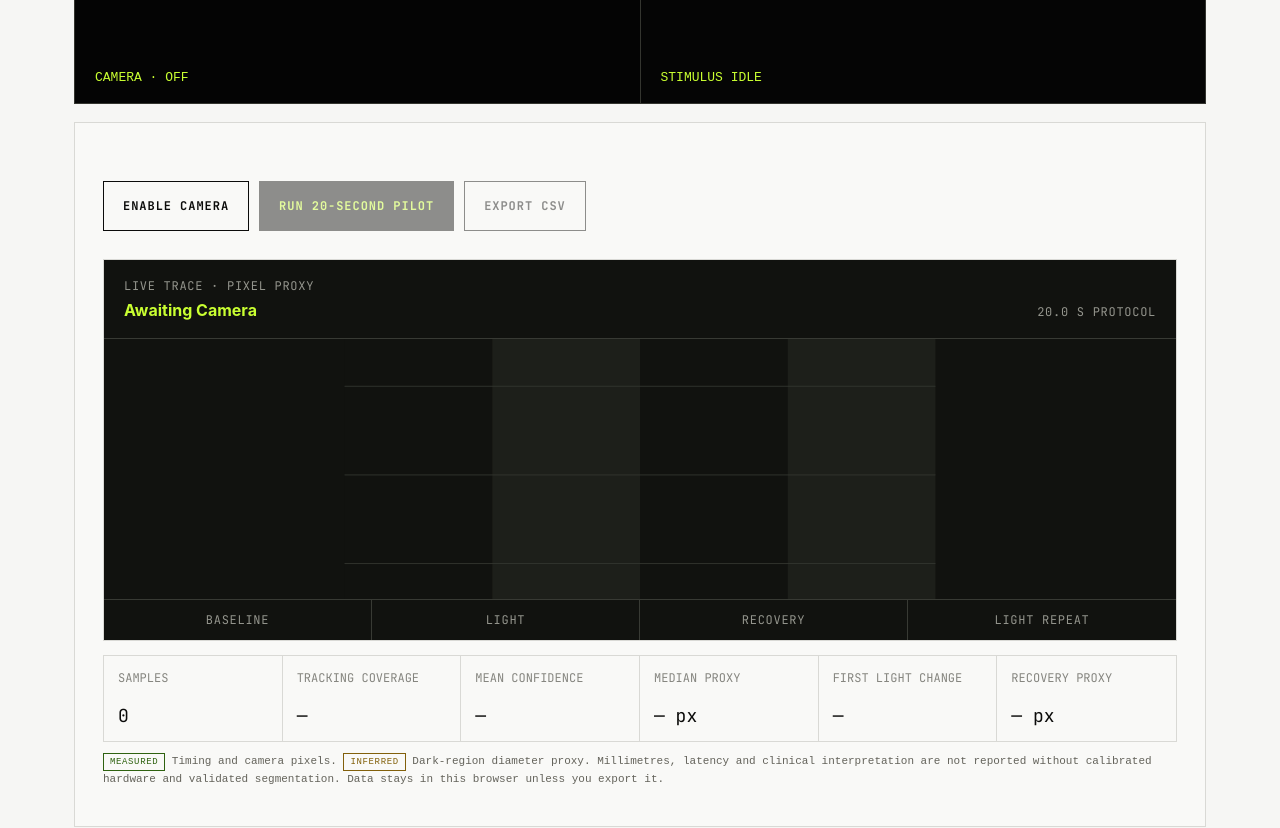
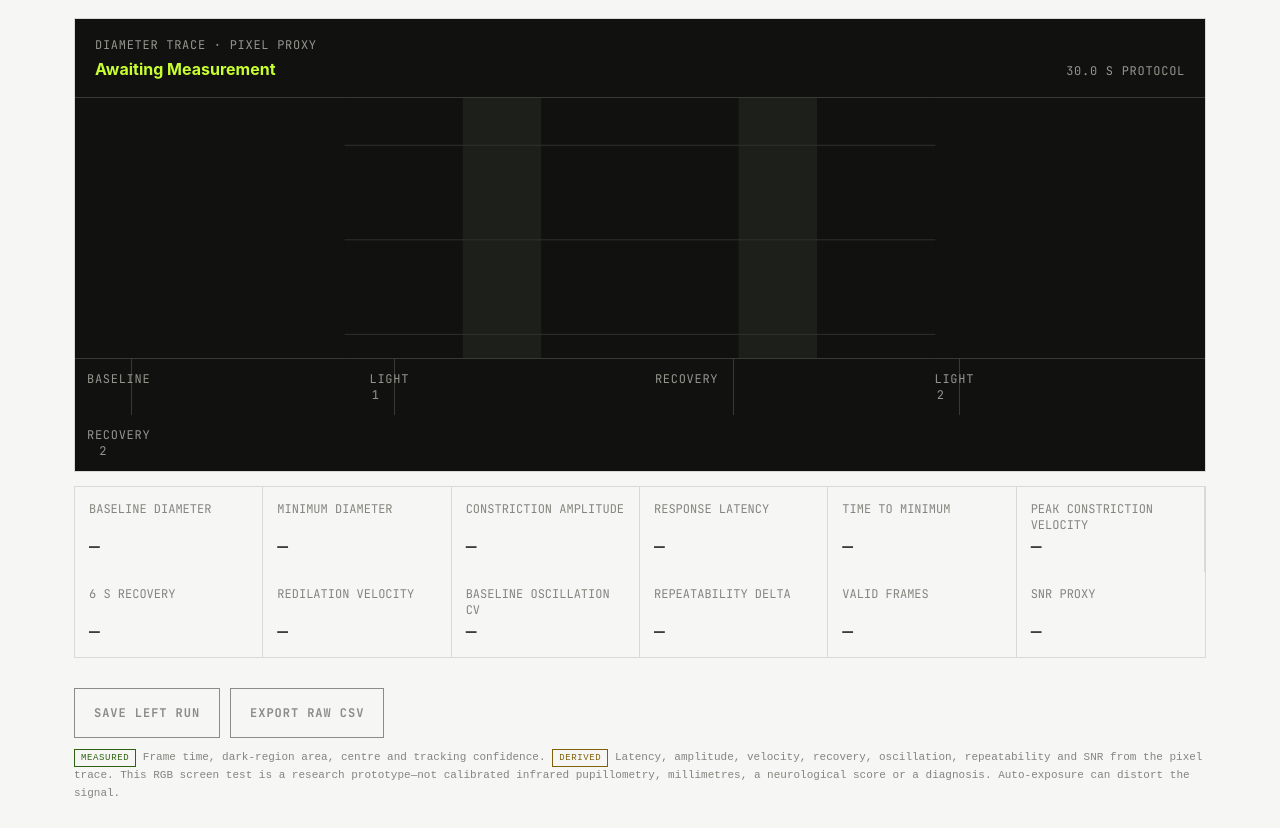
Before and after one commit to denizirban/irispectra-research-platform, a Next.js app: page /pupillometry in a window 1280 px wide. Shown: the part 1100-1928 px from the top of the page. Built offline with nearby package versions, Linux system fonts and the light colour scheme; a web font is replaced by a local one.

Commit message:
Upgrade components/pupil-protocol.tsx measurement experience

```diff
--- a/components/pupil-protocol.tsx
+++ b/components/pupil-protocol.tsx
@@ -1,18 +1,72 @@
 "use client"
 
-import { useEffect, useRef, useState } from "react"
+import { useEffect, useMemo, useRef, useState } from "react"
 
-type Sample = { t_ms: number; phase: string; diameter_px: number | null; confidence: number }
+type Side = "left" | "right"
+type Sample = { t_ms: number; phase: string; diameter_px: number | null; confidence: number; centre_x: number | null; centre_y: number | null }
+type Summary = {
+  side: Side; sample_count: number; coverage_pct: number; confidence: number; baseline_px: number | null; minimum_px: number | null
+  constriction_amplitude_pct: number | null; constriction_latency_ms: number | null; time_to_minimum_ms: number | null
+  peak_constriction_velocity_px_s: number | null; recovery_6s_pct: number | null; redilation_velocity_px_s: number | null
+  oscillation_cv_pct: number | null; repeatability_delta_pct: number | null; snr_proxy: number | null
+}
+
+const totalDuration = 30000
 const phases = [
-  { name: "baseline", from: 0, to: 5000, bright: false },
-  { name: "light", from: 5000, to: 10000, bright: true },
-  { name: "recovery", from: 10000, to: 15000, bright: false },
-  { name: "light_repeat", from: 15000, to: 20000, bright: true },
+  { name: "baseline", label: "baseline", from: 0, to: 6000, bright: false },
+  { name: "light", label: "light 1", from: 6000, to: 10000, bright: true },
+  { name: "recovery", label: "recovery", from: 10000, to: 20000, bright: false },
+  { name: "light_repeat", label: "light 2", from: 20000, to: 24000, bright: true },
+  { name: "recovery_repeat", label: "recovery 2", from: 24000, to: 30000, bright: false },
 ]
+const valid = (sample: Sample) => sample.diameter_px !== null && sample.confidence >= .4
+const percentile = (values: number[], p: number) => {
+  if (!values.length) return null
+  const sorted = [...values].sort((a, b) => a - b)
+  return sorted[Math.max(0, Math.min(sorted.length - 1, Math.round((sorted.length - 1) * p)))]
+}
+const medianFor = (samples: Sample[], phase: string, offset = 0) => {
+  const start = phases.find(item => item.name === phase)?.from || 0
+  return percentile(samples.filter(sample => sample.phase === phase && sample.t_ms >= start + offset && valid(sample)).map(sample => sample.diameter_px!), .5)
+}
 
-function phaseMedian(samples: Sample[], name: string) {
-  const values = samples.filter(sample => sample.phase === name && sample.diameter_px !== null && sample.confidence >= .35).map(sample => sample.diameter_px!).sort((a, b) => a - b)
-  return values.length ? values[Math.floor(values.length / 2)] : null
+function summarize(samples: Sample[], side: Side): Summary {
+  const usable = samples.filter(valid), baseline = medianFor(samples, "baseline", 1500)
+  const firstLight = samples.filter(sample => sample.phase === "light" && valid(sample))
+  const secondLight = samples.filter(sample => sample.phase === "light_repeat" && valid(sample))
+  const minimum = percentile(firstLight.map(sample => sample.diameter_px!), .05)
+  const secondMinimum = percentile(secondLight.map(sample => sample.diameter_px!), .05)
+  const amplitude = baseline && minimum !== null ? Math.max(0, (baseline - minimum) / baseline * 100) : null
+  const secondAmplitude = baseline && secondMinimum !== null ? Math.max(0, (baseline - secondMinimum) / baseline * 100) : null
+  const onsetThreshold = baseline ? baseline * .97 : null
+  const latencySample = onsetThreshold === null ? undefined : firstLight.find((sample, index) => sample.diameter_px! <= onsetThreshold && firstLight[index + 1]?.diameter_px !== null && (firstLight[index + 1]?.diameter_px || Infinity) <= onsetThreshold)
+  const minSample = minimum === null ? undefined : firstLight.reduce<Sample | undefined>((best, sample) => !best || Math.abs(sample.diameter_px! - minimum) < Math.abs(best.diameter_px! - minimum) ? sample : best, undefined)
+  const constrictionVelocities: number[] = [], redilationVelocities: number[] = []
+  for (let index = 1; index < usable.length; index++) {
+    const previous = usable[index - 1], current = usable[index], dt = (current.t_ms - previous.t_ms) / 1000
+    if (dt <= 0 || dt > .35) continue
+    const velocity = (current.diameter_px! - previous.diameter_px!) / dt
+    if (current.phase === "light" && velocity < 0) constrictionVelocities.push(-velocity)
+    if (current.phase === "recovery" && velocity > 0) redilationVelocities.push(velocity)
+  }
+  const recoveryEnd = percentile(samples.filter(sample => sample.phase === "recovery" && sample.t_ms >= 15500 && valid(sample)).map(sample => sample.diameter_px!), .5)
+  const recovery = baseline && minimum !== null && recoveryEnd !== null && baseline > minimum ? Math.max(0, Math.min(140, (recoveryEnd - minimum) / (baseline - minimum) * 100)) : null
+  const baselineValues = samples.filter(sample => sample.phase === "baseline" && sample.t_ms >= 1500 && valid(sample)).map(sample => sample.diameter_px!)
+  const baselineMean = baselineValues.length ? baselineValues.reduce((sum, value) => sum + value, 0) / baselineValues.length : null
+  const baselineSd = baselineMean === null ? null : Math.sqrt(baselineValues.reduce((sum, value) => sum + (value - baselineMean) ** 2, 0) / baselineValues.length)
+  const signal = baseline !== null && minimum !== null ? Math.abs(baseline - minimum) : null
+  return {
+    side, sample_count: samples.length, coverage_pct: samples.length ? usable.length / samples.length * 100 : 0,
+    confidence: usable.length ? usable.reduce((sum, sample) => sum + sample.confidence, 0) / usable.length : 0,
+    baseline_px: baseline, minimum_px: minimum, constriction_amplitude_pct: amplitude,
+    constriction_latency_ms: latencySample ? latencySample.t_ms - 6000 : null,
+    time_to_minimum_ms: minSample ? minSample.t_ms - 6000 : null,
+    peak_constriction_velocity_px_s: percentile(constrictionVelocities, .9), recovery_6s_pct: recovery,
+    redilation_velocity_px_s: percentile(redilationVelocities, .5),
+    oscillation_cv_pct: baselineMean && baselineSd !== null ? baselineSd / baselineMean * 100 : null,
+    repeatability_delta_pct: amplitude !== null && secondAmplitude !== null ? Math.abs(amplitude - secondAmplitude) : null,
+    snr_proxy: signal !== null && baselineSd && baselineSd > 0 ? signal / baselineSd : null,
+  }
 }
 
 function estimate(video: HTMLVideoElement, canvas: HTMLCanvasElement) {
@@ -20,99 +74,108 @@ function estimate(video: HTMLVideoElement, canvas: HTMLCanvasElement) {
   canvas.width = w; canvas.height = h
   const ctx = canvas.getContext("2d", { willReadFrequently: true })!
   ctx.drawImage(video, 0, 0, w, h)
-  const rgba = ctx.getImageData(0, 0, w, h).data
-  const gray = new Uint8Array(w * h)
-  let darkest = 255, seed = Math.floor(h / 2) * w + Math.floor(w / 2)
-  for (let y = 20; y < h - 20; y++) for (let x = 28; x < w - 28; x++) {
-    const i = y * w + x, p = i * 4
-    const g = Math.round(.2126 * rgba[p] + .7152 * rgba[p + 1] + .0722 * rgba[p + 2]); gray[i] = g
-    const centerPenalty = Math.hypot(x - w / 2, y - h / 2) * .38
-    if (g + centerPenalty < darkest) { darkest = g + centerPenalty; seed = i }
+  const rgba = ctx.getImageData(0, 0, w, h).data, gray = new Uint8Array(w * h)
+  let darkest = 999, seed = Math.floor(h / 2) * w + Math.floor(w / 2)
+  for (let y = 16; y < h - 16; y++) for (let x = 24; x < w - 24; x++) {
+    const index = y * w + x, pixel = index * 4
+    const value = Math.round(.2126 * rgba[pixel] + .7152 * rgba[pixel + 1] + .0722 * rgba[pixel + 2]); gray[index] = value
+    const penalty = Math.hypot((x - w / 2) / w, (y - h / 2) / h) * 80
+    if (value + penalty < darkest) { darkest = value + penalty; seed = index }
   }
-  const threshold = Math.min(85, gray[seed] + 28)
-  const queue = new Int32Array(w * h); const seen = new Uint8Array(w * h)
-  let head = 0, tail = 0, area = 0, minX = w, maxX = 0, minY = h, maxY = 0
+  const threshold = Math.min(92, gray[seed] + 30), queue = new Int32Array(w * h), seen = new Uint8Array(w * h)
+  let head = 0, tail = 0, area = 0, minX = w, maxX = 0, minY = h, maxY = 0, sumX = 0, sumY = 0, perimeter = 0
   queue[tail++] = seed; seen[seed] = 1
-  while (head < tail && area < w * h * .25) {
-    const i = queue[head++], x = i % w, y = Math.floor(i / w)
-    if (gray[i] > threshold || x < 20 || x >= w - 20 || y < 12 || y >= h - 12) continue
-    area++; minX = Math.min(minX, x); maxX = Math.max(maxX, x); minY = Math.min(minY, y); maxY = Math.max(maxY, y)
-    for (const n of [i - 1, i + 1, i - w, i + w]) if (n > 0 && n < seen.length && !seen[n]) { seen[n] = 1; queue[tail++] = n }
+  while (head < tail && area < w * h * .22) {
+    const index = queue[head++], x = index % w, y = Math.floor(index / w)
+    if (gray[index] > threshold || x < 18 || x >= w - 18 || y < 10 || y >= h - 10) continue
+    area++; sumX += x; sumY += y; minX = Math.min(minX, x); maxX = Math.max(maxX, x); minY = Math.min(minY, y); maxY = Math.max(maxY, y)
+    for (const neighbour of [index - 1, index + 1, index - w, index + w]) {
+      if (neighbour <= 0 || neighbour >= seen.length || gray[neighbour] > threshold) perimeter++
+      else if (!seen[neighbour]) { seen[neighbour] = 1; queue[tail++] = neighbour }
+    }
   }
   const width = maxX - minX + 1, height = maxY - minY + 1
-  const circularity = area > 0 ? Math.min(width, height) / Math.max(width, height) : 0
-  const plausible = area > 80 && width > 8 && width < 100 && height > 8 && height < 100
-  return { diameter: plausible ? 2 * Math.sqrt(area / Math.PI) : null, confidence: plausible ? Math.min(1, circularity * Math.min(1, area / 500)) : 0 }
+  const aspect = area > 0 ? Math.min(width, height) / Math.max(width, height) : 0
+  const circularity = area > 0 ? Math.min(1, 4 * Math.PI * area / Math.max(1, perimeter ** 2)) : 0
+  const plausible = area > 75 && area < 3300 && width > 8 && width < 92 && height > 8 && height < 92 && aspect > .48
+  const confidence = plausible ? Math.min(1, .38 * aspect + .34 * circularity + .28 * Math.min(1, area / 420)) : 0
+  return { diameter: plausible ? 2 * Math.sqrt(area / Math.PI) : null, confidence, centreX: plausible ? sumX / area / w : null, centreY: plausible ? sumY / area / h : null }
 }
 
+const display = (value: number | null, unit = "", digits = 1) => value === null || !Number.isFinite(value) ? "—" : `${value.toFixed(digits)}${unit}`
+
 export function PupilProtocol() {
-  const video = useRef<HTMLVideoElement>(null), canvas = useRef<HTMLCanvasElement>(null), stream = useRef<MediaStream | null>(null)
+  const video = useRef<HTMLVideoElement>(null), canvas = useRef<HTMLCanvasElement>(null), stream = useRef<MediaStream | null>(null), timer = useRef<number | null>(null)
   const [camera, setCamera] = useState<"off" | "ready" | "error">("off")
   const [running, setRunning] = useState(false), [elapsed, setElapsed] = useState(0), [samples, setSamples] = useState<Sample[]>([])
-  const [message, setMessage] = useState("")
-  const phase = phases.find(p => elapsed >= p.from && elapsed < p.to) || phases[phases.length - 1]
+  const [side, setSide] = useState<Side>("left"), [runs, setRuns] = useState<Partial<Record<Side, Summary>>>({}), [message, setMessage] = useState("")
+  const phase = phases.find(item => elapsed >= item.from && elapsed < item.to) || phases[phases.length - 1]
+  const summary = useMemo(() => summarize(samples, side), [samples, side])
 
-  useEffect(() => () => stream.current?.getTracks().forEach(track => track.stop()), [])
-
+  useEffect(() => () => { stream.current?.getTracks().forEach(track => track.stop()); if (timer.current) window.clearInterval(timer.current) }, [])
   async function enable() {
     setMessage("")
     try {
-      const media = await navigator.mediaDevices.getUserMedia({ video: { facingMode: "user", width: { ideal: 1280 }, height: { ideal: 720 } }, audio: false })
+      const media = await navigator.mediaDevices.getUserMedia({ video: { facingMode: "user", width: { ideal: 1280 }, height: { ideal: 720 }, frameRate: { ideal: 30 } }, audio: false })
       stream.current = media; if (video.current) { video.current.srcObject = media; await video.current.play() }; setCamera("ready")
     } catch { setCamera("error"); setMessage("Camera access failed. Check browser permission and use HTTPS.") }
   }
-
   function run() {
     if (camera !== "ready" || !video.current || !canvas.current) return
     setSamples([]); setElapsed(0); setRunning(true); setMessage("")
     const start = performance.now()
-    const timer = window.setInterval(() => {
+    timer.current = window.setInterval(() => {
       const t = performance.now() - start
-      if (t >= 20000) { window.clearInterval(timer); setElapsed(20000); setRunning(false); setMessage("Protocol complete. Inspect tracking confidence before exporting."); return }
+      if (t >= totalDuration) { if (timer.current) window.clearInterval(timer.current); timer.current = null; setElapsed(totalDuration); setRunning(false); setMessage("Capture complete. Review coverage and confidence before interpreting response proxies."); return }
       setElapsed(t)
-      const current = phases.find(p => t >= p.from && t < p.to) || phases[3]
-      const reading = estimate(video.current!, canvas.current!)
-      setSamples(old => [...old, { t_ms: Math.round(t), phase: current.name, diameter_px: reading.diameter ? Number(reading.diameter.toFixed(2)) : null, confidence: Number(reading.confidence.toFixed(3)) }])
-    }, 250)
+      const current = phases.find(item => t >= item.from && t < item.to) || phases[phases.length - 1], reading = estimate(video.current!, canvas.current!)
+      setSamples(old => [...old, { t_ms: Math.round(t), phase: current.name, diameter_px: reading.diameter === null ? null : Number(reading.diameter.toFixed(2)), confidence: Number(reading.confidence.toFixed(3)), centre_x: reading.centreX === null ? null : Number(reading.centreX.toFixed(3)), centre_y: reading.centreY === null ? null : Number(reading.centreY.toFixed(3)) }])
+    }, 80)
   }
+  function saveRun() { if (!samples.length || running) return; setRuns(value => ({ ...value, [side]: summary })); setMessage(`${side === "left" ? "Left" : "Right"} run stored in this browser. Switch eye to capture bilateral asymmetry.`) }
+  function download() {
+    const csv = ["t_ms,phase,estimated_diameter_px,tracking_confidence,centre_x_0_1,centre_y_0_1", ...samples.map(sample => `${sample.t_ms},${sample.phase},${sample.diameter_px ?? ""},${sample.confidence},${sample.centre_x ?? ""},${sample.centre_y ?? ""}`)].join("\n")
+    const url = URL.createObjectURL(new Blob([csv], { type: "text/csv" })), anchor = document.createElement("a"); anchor.href = url; anchor.download = `irispectra-pupil-${side}-${Date.now()}.csv`; anchor.click(); URL.revokeObjectURL(url)
+  }
+  const usable = samples.filter(valid), diameters = usable.map(sample => sample.diameter_px!)
+  const low = diameters.length ? Math.min(...diameters) : 0, high = diameters.length ? Math.max(...diameters) : 1, range = Math.max(.01, high - low)
+  const trace = usable.map(sample => `${Math.max(0, Math.min(100, sample.t_ms / totalDuration * 100))},${40 - ((sample.diameter_px! - low) / range) * 32}`).join(" ")
+  const bilateral = runs.left && runs.right ? {
+    amplitude: runs.left.constriction_amplitude_pct !== null && runs.right.constriction_amplitude_pct !== null ? Math.abs(runs.left.constriction_amplitude_pct - runs.right.constriction_amplitude_pct) : null,
+    latency: runs.left.constriction_latency_ms !== null && runs.right.constriction_latency_ms !== null ? Math.abs(runs.left.constriction_latency_ms - runs.right.constriction_latency_ms) : null,
+  } : null
 
-  function download() {
-    const csv = ["t_ms,phase,estimated_diameter_px,tracking_confidence", ...samples.map(s => `${s.t_ms},${s.phase},${s.diameter_px ?? ""},${s.confidence}`)].join("\n")
-    const url = URL.createObjectURL(new Blob([csv], { type: "text/csv" })); const a = document.createElement("a"); a.href = url; a.download = `irispectra-pupil-pilot-${Date.now()}.csv`; a.click(); URL.revokeObjectURL(url)
-  }
-
-  const usable = samples.filter(s => s.diameter_px !== null && s.confidence >= .35)
-  const median = usable.length ? [...usable].sort((a,b) => (a.diameter_px! - b.diameter_px!))[Math.floor(usable.length / 2)].diameter_px : null
-  const baselineMedian = phaseMedian(samples, "baseline")
-  const lightMedian = phaseMedian(samples, "light")
-  const recoveryMedian = phaseMedian(samples, "recovery")
-  const amplitude = baselineMedian && lightMedian ? ((baselineMedian - lightMedian) / baselineMedian) * 100 : null
-  const coverage = samples.length ? (usable.length / samples.length) * 100 : 0
-  const meanConfidence = usable.length ? usable.reduce((sum, sample) => sum + sample.confidence, 0) / usable.length : 0
-  const diameters = usable.map(sample => sample.diameter_px!)
-  const low = diameters.length ? Math.min(...diameters) : 0
-  const high = diameters.length ? Math.max(...diameters) : 1
-  const range = Math.max(.01, high - low)
-  const trace = usable.map(sample => `${Math.max(0, Math.min(100, sample.t_ms / 200))},${38 - ((sample.diameter_px! - low) / range) * 30}`).join(" ")
-  return <div className="form-wrap">
-    <section className="form-section"><p className="eyebrow">PROTOCOL CONDITIONS</p><h2>Control what you can.</h2><div className="three-grid compact"><div className="method-card"><span className="index">01</span><p>Use a laptop, stable stand and dim, constant room light.</p></div><div className="method-card"><span className="index">02</span><p>Keep one eye centered and the same distance from the camera.</p></div><div className="method-card"><span className="index">03</span><p>Do not run if flashing or changing light is unsafe or uncomfortable for you.</p></div></div></section>
+  return <div className="form-wrap pupil-prototype">
+    <section className="pupil-brief"><span>30 SEC · MONOCULAR SCREEN-STIMULUS PROTOCOL</span><h2>Measure the response, not just the pupil.</h2><p>The browser follows diameter through baseline, two light steps and recovery. Run each eye separately to unlock bilateral comparison.</p></section>
+    <section className="pupil-runbar">
+      <div className="segmented-control" role="group" aria-label="Eye laterality">{(["left", "right"] as Side[]).map(value => <button key={value} type="button" className={side === value ? "is-active" : ""} onClick={() => { if (!running) { setSide(value); setSamples([]); setElapsed(0); setMessage("") } }} disabled={running}>{value} eye {runs[value] ? "✓" : ""}</button>)}</div>
+      <div className="button-row"><button className="btn" type="button" onClick={enable} disabled={camera === "ready" || running}>Enable camera</button><button className="btn primary" type="button" onClick={run} disabled={camera !== "ready" || running}>{running ? "Measuring…" : `Measure ${side} eye`}</button></div>
+    </section>
     <section className="pupil-grid">
-      <div className="camera-stage"><video ref={video} muted playsInline /><div className="eye-guide" aria-hidden="true" /><canvas ref={canvas} hidden /><span className="timer">CAMERA · {camera.toUpperCase()}</span></div>
-      <div className={`protocol-stage ${phase.bright && running ? "" : "dark"}`}><div className="stimulus" /><span className="timer">{running ? `${phase.name.toUpperCase()} · ${(elapsed / 1000).toFixed(1)} / 20.0 s` : "STIMULUS IDLE"}</span></div>
+      <div className="camera-stage"><video ref={video} muted playsInline /><div className="eye-guide" aria-hidden="true" /><canvas ref={canvas} hidden /><span className="timer">{side.toUpperCase()} EYE · CAMERA {camera.toUpperCase()}</span></div>
+      <div className={`protocol-stage ${phase.bright && running ? "" : "dark"}`}><div className="stimulus" /><span className="timer">{running ? `${phase.label.toUpperCase()} · ${(elapsed / 1000).toFixed(1)} / 30.0 s` : "STIMULUS IDLE"}</span></div>
     </section>
-    <section className="form-section"><div className="button-row"><button className="btn" type="button" onClick={enable} disabled={camera === "ready" || running}>Enable camera</button><button className="btn primary" type="button" onClick={run} disabled={camera !== "ready" || running}>{running ? "Protocol running…" : "Run 20-second pilot"}</button><button className="btn" type="button" onClick={download} disabled={!samples.length || running}>Export CSV</button></div>
+    <section className="pupil-results">
+      <div className="pupil-trace" aria-label="Pupil diameter pixel proxy over the protocol">
+        <header><div><span>DIAMETER TRACE · PIXEL PROXY</span><strong>{running ? phase.label : samples.length ? "capture complete" : "awaiting measurement"}</strong></div><span>{summary.coverage_pct ? `${summary.coverage_pct.toFixed(0)}% tracked` : "30.0 s protocol"}</span></header>
+        <svg viewBox="0 0 100 44" role="img" aria-label="Tracked pupil diameter across five protocol phases">
+          {phases.map(item => <rect key={item.name} x={item.from / totalDuration * 100} y="0" width={(item.to - item.from) / totalDuration * 100} height="44" className={item.bright ? "phase-light" : "phase-dark"} />)}
+          {[8, 24, 40].map(y => <line key={y} x1="0" y1={y} x2="100" y2={y} />)}{trace && <polyline points={trace} />}
+        </svg>
+        <footer>{phases.map(item => <span key={item.name} style={{ width: `${(item.to - item.from) / totalDuration * 100}%` }}>{item.label}</span>)}</footer>
+      </div>
+      <div className="pupil-metrics detailed">
+        <div><small>baseline diameter</small><strong>{display(summary.baseline_px, " px")}</strong></div><div><small>minimum diameter</small><strong>{display(summary.minimum_px, " px")}</strong></div>
+        <div><small>constriction amplitude</small><strong>{display(summary.constriction_amplitude_pct, "%")}</strong></div><div><small>response latency</small><strong>{display(summary.constriction_latency_ms, " ms", 0)}</strong></div>
+        <div><small>time to minimum</small><strong>{display(summary.time_to_minimum_ms, " ms", 0)}</strong></div><div><small>peak constriction velocity</small><strong>{display(summary.peak_constriction_velocity_px_s, " px/s")}</strong></div>
+        <div><small>6 s recovery</small><strong>{display(summary.recovery_6s_pct, "%")}</strong></div><div><small>redilation velocity</small><strong>{display(summary.redilation_velocity_px_s, " px/s")}</strong></div>
+        <div><small>baseline oscillation CV</small><strong>{display(summary.oscillation_cv_pct, "%", 2)}</strong></div><div><small>repeatability delta</small><strong>{display(summary.repeatability_delta_pct, "%")}</strong></div>
+        <div><small>valid frames</small><strong>{summary.sample_count ? `${summary.coverage_pct.toFixed(0)}%` : "—"}</strong></div><div><small>SNR proxy</small><strong>{display(summary.snr_proxy, "", 2)}</strong></div>
+      </div>
+      <div className="button-row result-actions"><button className="btn" type="button" onClick={saveRun} disabled={!samples.length || running}>Save {side} run</button><button className="btn" type="button" onClick={download} disabled={!samples.length || running}>Export raw CSV</button></div>
+      {bilateral && <div className="bilateral-pupil"><div><small>inter-eye amplitude difference</small><strong>{display(bilateral.amplitude, "%")}</strong></div><div><small>inter-eye latency difference</small><strong>{display(bilateral.latency, " ms", 0)}</strong></div><p>Within-session comparison of two sequential browser runs. It is sensitive to camera exposure, distance, screen luminance and alignment.</p></div>}
       {message && <div className="status success">{message}</div>}
-      <div className="pupil-trace" aria-label="Pupil width proxy over the twenty second protocol">
-        <header><div><span>LIVE TRACE · PIXEL PROXY</span><strong>{running ? phase.name.replace("_", " ") : samples.length ? "protocol captured" : "awaiting camera"}</strong></div><span>{elapsed ? `${(elapsed / 1000).toFixed(1)} s` : "20.0 s protocol"}</span></header>
-        <svg viewBox="0 0 100 44" role="img" aria-label="Tracked pupil diameter proxy across protocol phases">
-          <rect x="0" y="0" width="25" height="44" className="phase-dark" /><rect x="25" y="0" width="25" height="44" className="phase-light" /><rect x="50" y="0" width="25" height="44" className="phase-dark" /><rect x="75" y="0" width="25" height="44" className="phase-light" />
-          {[8, 23, 38].map(y => <line key={y} x1="0" y1={y} x2="100" y2={y} />)}
-          {trace && <polyline points={trace} />}
-        </svg>
-        <footer><span>BASELINE</span><span>LIGHT</span><span>RECOVERY</span><span>LIGHT REPEAT</span></footer>
-      </div>
-      <div className="pupil-metrics"><div><small>samples</small><strong>{samples.length}</strong></div><div><small>tracking coverage</small><strong>{samples.length ? `${coverage.toFixed(0)}%` : "—"}</strong></div><div><small>mean confidence</small><strong>{usable.length ? meanConfidence.toFixed(2) : "—"}</strong></div><div><small>median proxy</small><strong>{median ?? "—"} px</strong></div><div><small>first light change</small><strong>{amplitude === null ? "—" : `${amplitude.toFixed(1)}%`}</strong></div><div><small>recovery proxy</small><strong>{recoveryMedian ?? "—"} px</strong></div></div>
-      <p className="fine-print"><span className="tag measured">measured</span> Timing and camera pixels. <span className="tag inferred">inferred</span> Dark-region diameter proxy. Millimetres, latency and clinical interpretation are not reported without calibrated hardware and validated segmentation. Data stays in this browser unless you export it.</p>
+      <p className="fine-print"><span className="tag measured">measured</span> Frame time, dark-region area, centre and tracking confidence. <span className="tag inferred">derived</span> Latency, amplitude, velocity, recovery, oscillation, repeatability and SNR from the pixel trace. This RGB screen test is a research prototype—not calibrated infrared pupillometry, millimetres, a neurological score or a diagnosis. Auto-exposure can distort the signal.</p>
     </section>
   </div>
 }
```
